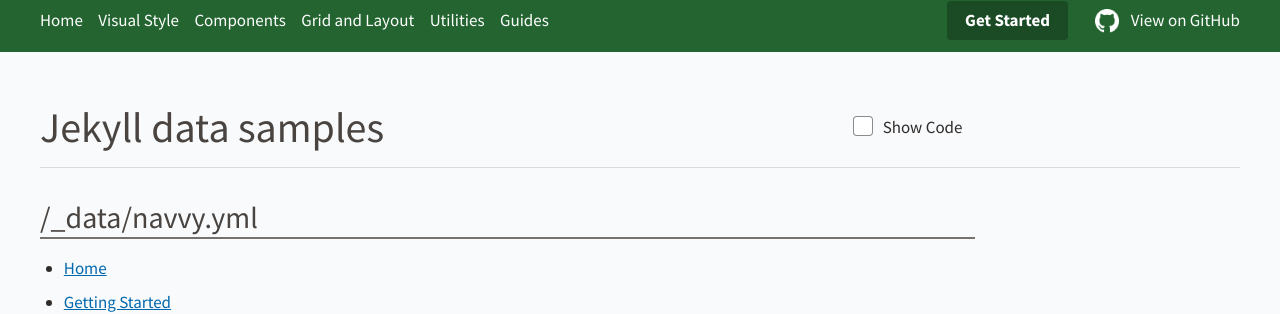
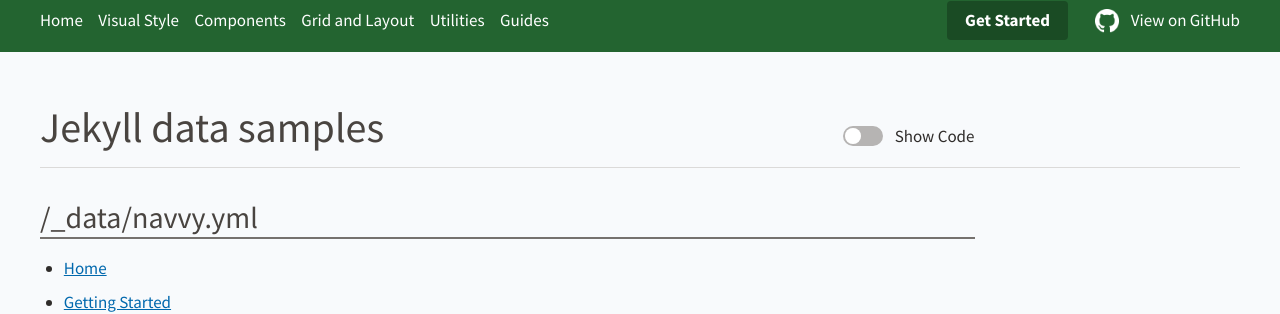
Before and after one commit to USDA-FSA/fsa-design-system, a Jekyll site: the page built from scratch.md, in a window 1280 px wide. Shown: the part 169-483 px from the top of the page. Built offline with Jekyll 4.4.1, drawn with Linux system fonts in a browser that asks for light colours.

Commit message:
Changed "Show Code" to fsa-switch [closes #283]

```diff
--- a/_layouts/page.html
+++ b/_layouts/page.html
@@ -14,10 +14,11 @@ layout: default
   <div class="ds-page-title__ft">
     {% if page.suppress_code_toggle != true %}
     <div class="ds-page-title__ft-item">
-      <!-- <label class="fsa-btn fsa-btn--secondary ds-code-toggle"> -->
-        <input class="fsa-checkbox" id="ds-doc-code-toggle" type="checkbox" name="toggle-code" data-behavior="toggle-code-display">
-        <label for="ds-doc-code-toggle">Show Code</label>
-      <!-- </label> -->
+      <label class="fsa-switch">
+        <input type="checkbox" class="fsa-switch__checkbox" name="toggle-code" id="ds-doc-code-toggle" data-behavior="toggle-code-display">
+        <span class="fsa-switch__track"></span>
+      </label>
+      <label class="fsa-m-l--xs" for="ds-doc-code-toggle">Show Code</label>
     </div>
     {% endif %}
   </div>
--- a/_sass/core/_ds.layout.scss
+++ b/_sass/core/_ds.layout.scss
@@ -80,7 +80,7 @@ main {
   @include breakpoint(L) {
     border-bottom: 1px solid $color-fsa-tertiary-200;
     display: flex;
-    align-items: center;
+    align-items: baseline;
     position: sticky;
     top: 0;
     background-color: $color-fsa-site-bg;
```
Also changed, not shown: css/fsa-design-system.css, css/fsa-design-system.min.css, 2 other files.
